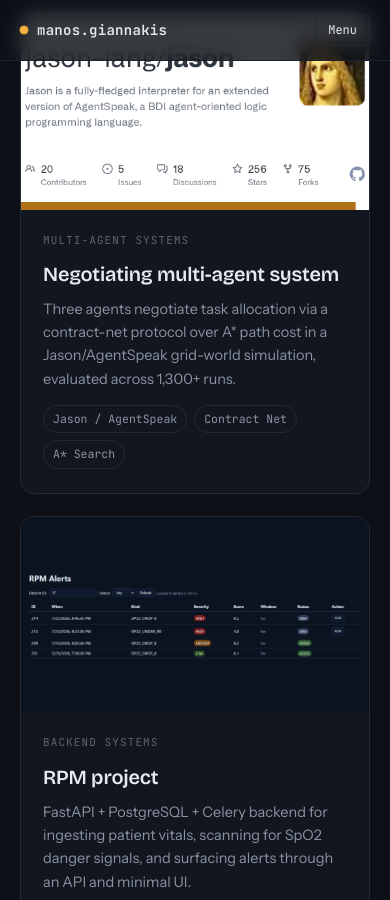
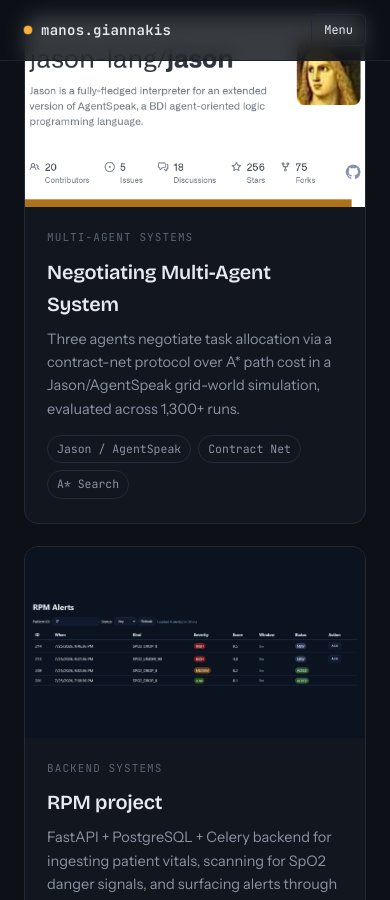
Before and after one commit to ManosGiann15/manosgiann15.github.io, a Jekyll site: the page index.html, which Jekyll copies as it is, in a window 390 px wide and 900 px high, scrolled down 7508 px. Built offline with Jekyll 4.4.1, drawn with Linux system fonts in a browser that asks for light colours.

Commit message:
Improve mobile spacing on project pages
Bump the minimum side padding from 20px to 24px (clamp(20px,5vw,64px)
-> clamp(24px,6vw,64px)) and add text-size-adjust:100% as a defensive
reset against mobile browsers auto-inflating font size.

```diff
--- a/assets/css/project.css
+++ b/assets/css/project.css
@@ -19,12 +19,12 @@
   --mono:"JetBrains Mono",ui-monospace,monospace;
 
   --maxw:880px;
-  --pad:clamp(20px,5vw,64px);
+  --pad:clamp(24px,6vw,64px);
 }
 
 *{box-sizing:border-box}
 figure{margin:0}
-html{scroll-behavior:smooth}
+html{scroll-behavior:smooth;-webkit-text-size-adjust:100%;text-size-adjust:100%}
 @media (prefers-reduced-motion:reduce){html{scroll-behavior:auto}}
 
 body{
--- a/index.html
+++ b/index.html
@@ -35,12 +35,12 @@
     --mono:"JetBrains Mono",ui-monospace,monospace;
 
     --maxw:1080px;
-    --pad:clamp(20px,5vw,64px);
+    --pad:clamp(24px,6vw,64px);
   }
 
   *{box-sizing:border-box}
   figure{margin:0}
-  html{scroll-behavior:smooth}
+  html{scroll-behavior:smooth;-webkit-text-size-adjust:100%;text-size-adjust:100%}
   @media (prefers-reduced-motion:reduce){html{scroll-behavior:auto}}
 
   body{
@@ -584,7 +584,7 @@
       <img class="media ratio-16-9" style="object-fit:cover;object-position:center" src="assets/projects/multi-agent-system/jason.png" alt="Bar chart comparing mean points collected per agent across 1,301 simulation runs">
       <div class="body">
         <div class="ksmall">Multi-agent systems</div>
-        <h3>Negotiating multi-agent system</h3>
+        <h3>Negotiating Multi-Agent System</h3>
         <p>Three agents negotiate task allocation via a contract-net protocol over A* path cost in a Jason/AgentSpeak grid-world simulation, evaluated across 1,300+ runs.</p>
         <div class="chips"><span class="chip">Jason / AgentSpeak</span><span class="chip">Contract Net</span><span class="chip">A* Search</span></div>
       </div>
```
